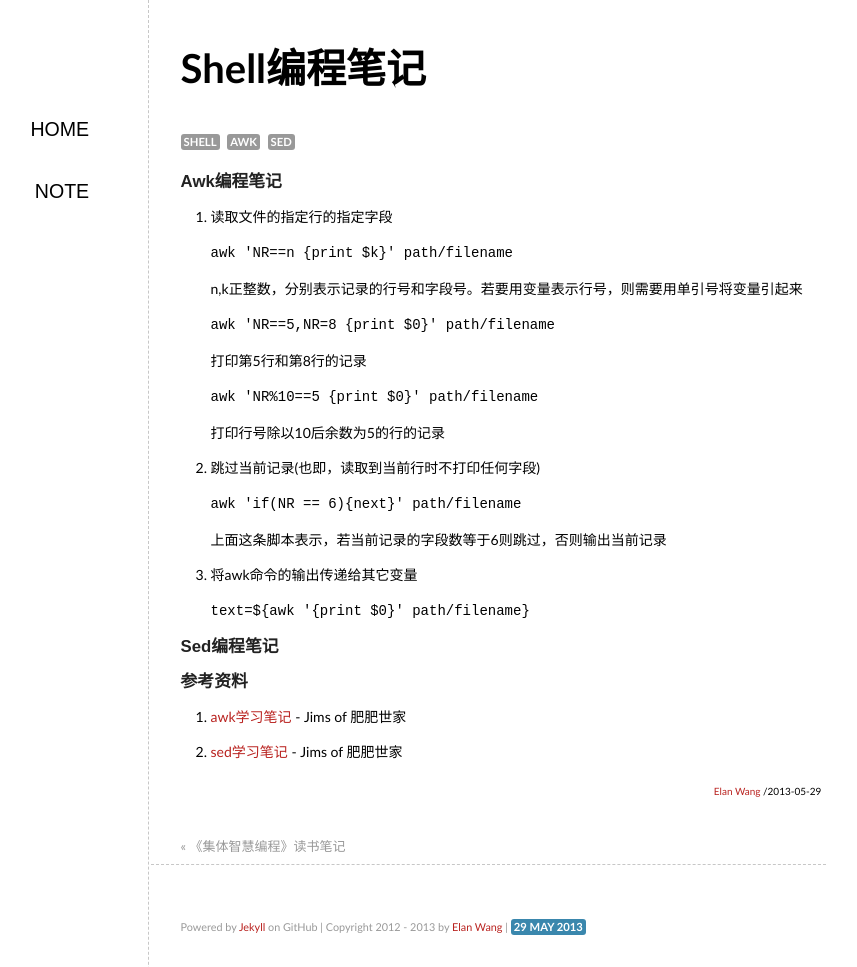
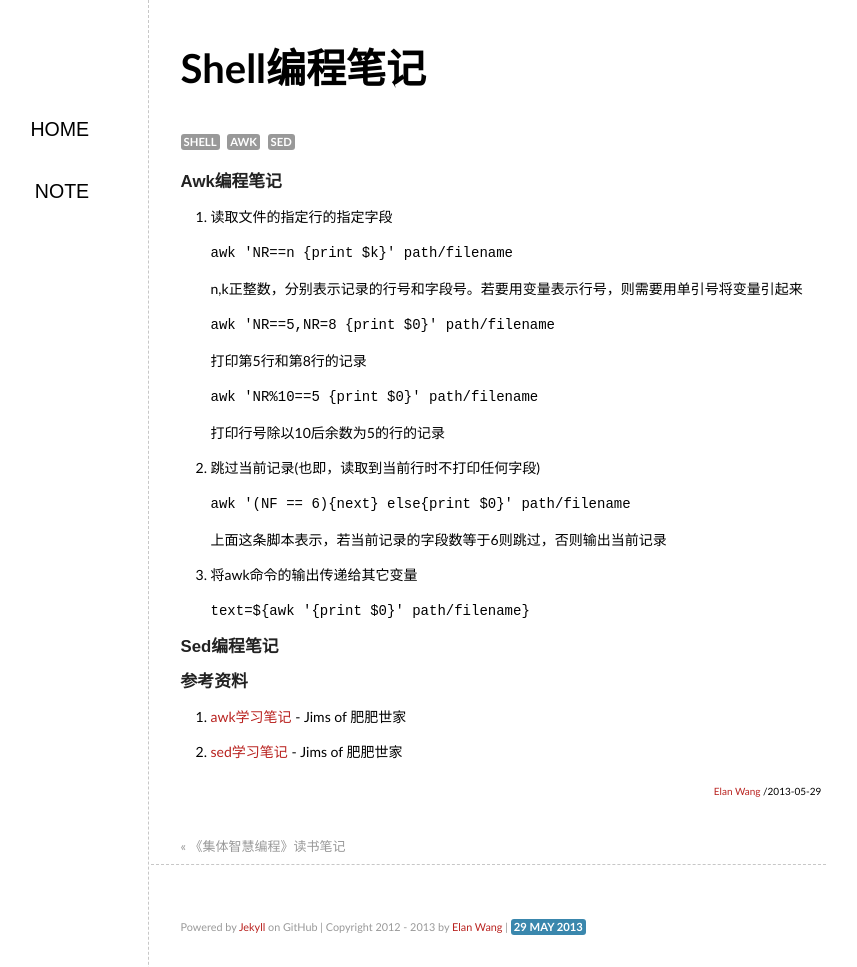
Before and after one commit to elan2wang/note, a Jekyll site: the page built from _posts/2013-05-29-shell-programming-tips.md, in a window 1280 px wide and 967 px high. Shown: the whole window, without its empty margins (236-1093 px from the left). Built offline with Jekyll 4.4.1, drawn with Linux system fonts in a browser that asks for light colours; comment, search, counter and statistics services are not loaded.

Commit message:
edit shell programming tips

```diff
--- a/_posts/2013-05-29-shell-programming-tips.md
+++ b/_posts/2013-05-29-shell-programming-tips.md
@@ -13,7 +13,7 @@ n,k正整数，分别表示记录的行号和字段号。若要用变量表示
 <code>awk 'NR%10==5 {print $0}' path/filename</code>
 打印行号除以10后余数为5的行的记录
 2. 跳过当前记录(也即，读取到当前行时不打印任何字段)
-<code>awk 'if(NR == 6){next}' path/filename</code>
+<code>awk '(NF == 6){next} else{print $0}' path/filename</code>
 上面这条脚本表示，若当前记录的字段数等于6则跳过，否则输出当前记录
 3. 将awk命令的输出传递给其它变量
 <code>text=${awk '{print $0}' path/filename}</code>
```
